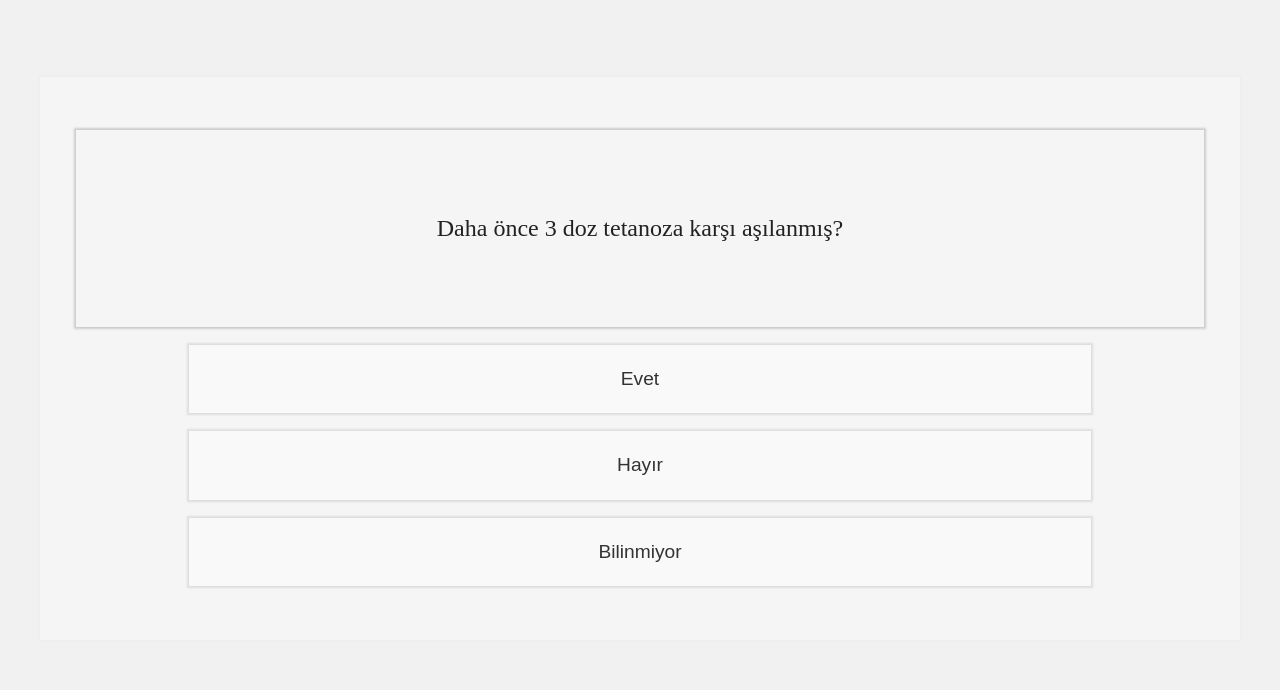
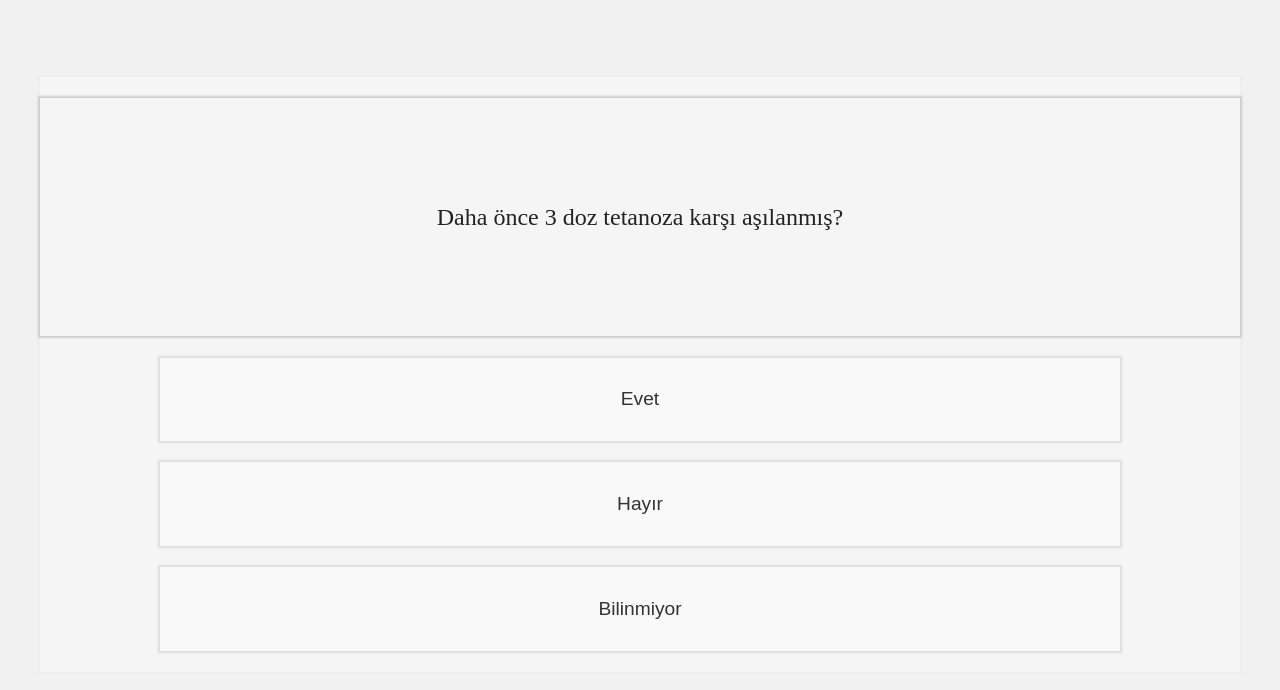
Before and after one commit to drot2579/td, a plain HTML site: page index.html in a window 1280 px wide. Drawn offline with Linux system fonts and the light colour scheme.

Commit message:
little changes

```diff
--- a/style.css
+++ b/style.css
@@ -11,6 +11,7 @@ html {
     text-align: center;
     vertical-align: middle;
     background-color: rgb(255, 218, 86);
+    overflow: hidden;
 }
 
 body {
@@ -26,7 +27,7 @@ body * {
 }
 
 main {
-    height: 80%;
+    height: 84%;
     width: 100%;
     max-width: 1200px;
     margin:auto;
@@ -47,25 +48,34 @@ main > div {
     height: 100%;
     background-color: #f5f5f5;
     box-shadow: 0 0 2px 2px #eee ;
-    padding: 3%
+    /* padding: 3% */
     /* background-color: green; CHANGE */
 }
 main > div> p {
+    box-shadow: 0 0 2px 2px #999 ;
+    box-shadow: 0 0 2px 2px #ccc ;
     height: 40%;
     width: 100%;
     font-size: 1.5rem;
-    box-shadow: 0 0 2px 2px #ccc ;
     align-content: center;
+    transition: 1s;
     /* background-color: rgb(0, 117, 128); CHANGE */
     /* padding: 20% 0; */
 }
 
 
+main > div > p:active {
+    box-shadow: 0 0 6px 6px #aaa ;
+    text-shadow: 4px 5px 4px #999;
+
+}
+
 button {
+    box-shadow: 0 0 2px 2px #eee ;
+    box-shadow: 0 0 2px 2px #ddd ;
     width: 80%;
     height: 14%;
     background-color: #f9f9f9;
-    box-shadow: 0 0 2px 2px #ddd ;
     text-align: center;
     vertical-align: middle;
     border: none;
```
